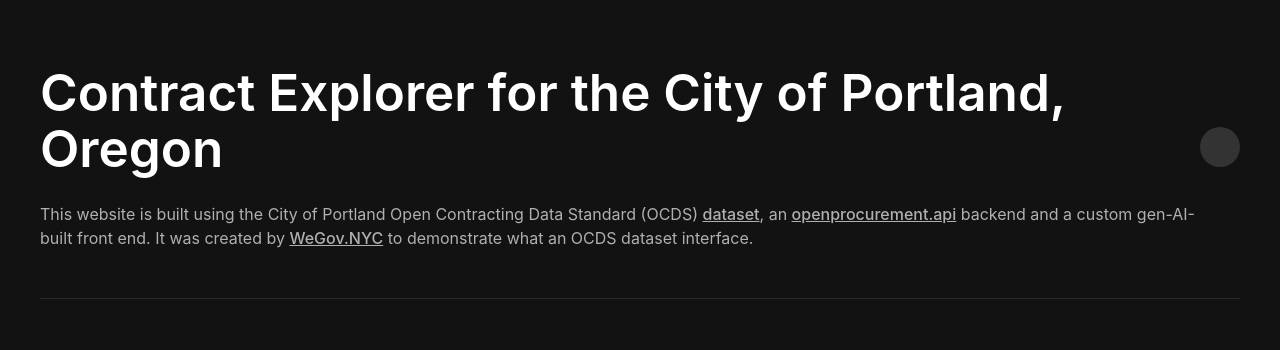
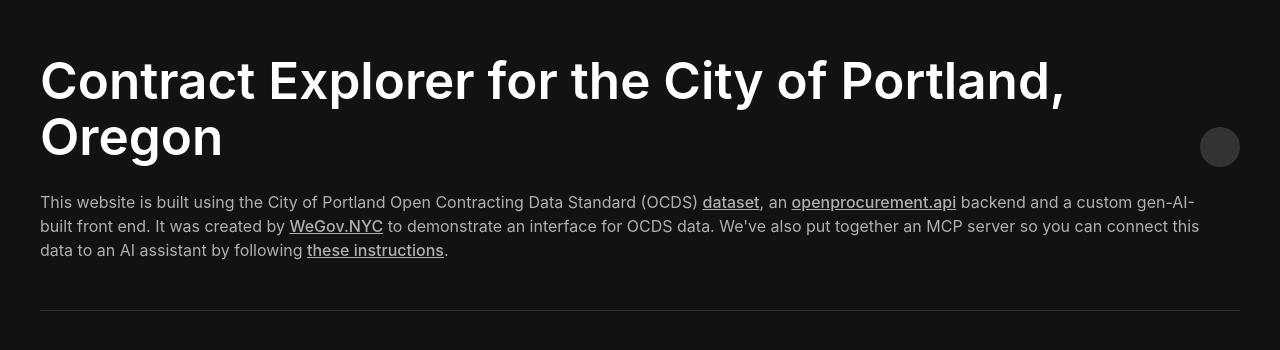
Before and after one commit to wegovnyc/portland-ocds, a React (Vite) app in the folder tender-viewer/: page /contracts in a window 1280 px wide. Shown: the part 220-570 px from the top of the page. Built offline with nearby package versions, Linux system fonts and the light colour scheme.

Commit message:
feat: add MCP server instructions link to header

```diff
--- a/tender-viewer/src/App.tsx
+++ b/tender-viewer/src/App.tsx
@@ -42,7 +42,7 @@ function App() {
           <header className="header">
             <div>
               <h1>Contract Explorer for the City of Portland, Oregon</h1>
-              <p style={{ color: 'var(--text-secondary)' }}>This website is built using the City of Portland Open Contracting Data Standard (OCDS) <a href="https://www.portland.gov/business-opportunities/ocds" target="_blank" rel="noopener noreferrer" style={{ color: 'var(--accent)', textDecoration: 'underline' }}>dataset</a>, an <a href="https://api-docs.openprocurement.org/en/latest/" target="_blank" rel="noopener noreferrer" style={{ color: 'var(--accent)', textDecoration: 'underline' }}>openprocurement.api</a> backend and a custom gen-AI-built front end. It was created by <a href="https://wegov.nyc" target="_blank" rel="noopener noreferrer" style={{ color: 'var(--accent)', textDecoration: 'underline' }}>WeGov.NYC</a> to demonstrate what an OCDS dataset interface.</p>
+              <p style={{ color: 'var(--text-secondary)' }}>This website is built using the City of Portland Open Contracting Data Standard (OCDS) <a href="https://www.portland.gov/business-opportunities/ocds" target="_blank" rel="noopener noreferrer" style={{ color: 'var(--accent)', textDecoration: 'underline' }}>dataset</a>, an <a href="https://api-docs.openprocurement.org/en/latest/" target="_blank" rel="noopener noreferrer" style={{ color: 'var(--accent)', textDecoration: 'underline' }}>openprocurement.api</a> backend and a custom gen-AI-built front end. It was created by <a href="https://wegov.nyc" target="_blank" rel="noopener noreferrer" style={{ color: 'var(--accent)', textDecoration: 'underline' }}>WeGov.NYC</a> to demonstrate an interface for OCDS data. We've also put together an MCP server so you can connect this data to an AI assistant by following <a href="https://wegovnyc.github.io/portland-ocds/" target="_blank" rel="noopener noreferrer" style={{ color: 'var(--accent)', textDecoration: 'underline' }}>these instructions</a>.</p>
             </div>
             <div>
               <div style={{ width: '40px', height: '40px', background: '#333', borderRadius: '50%' }}></div>
```
